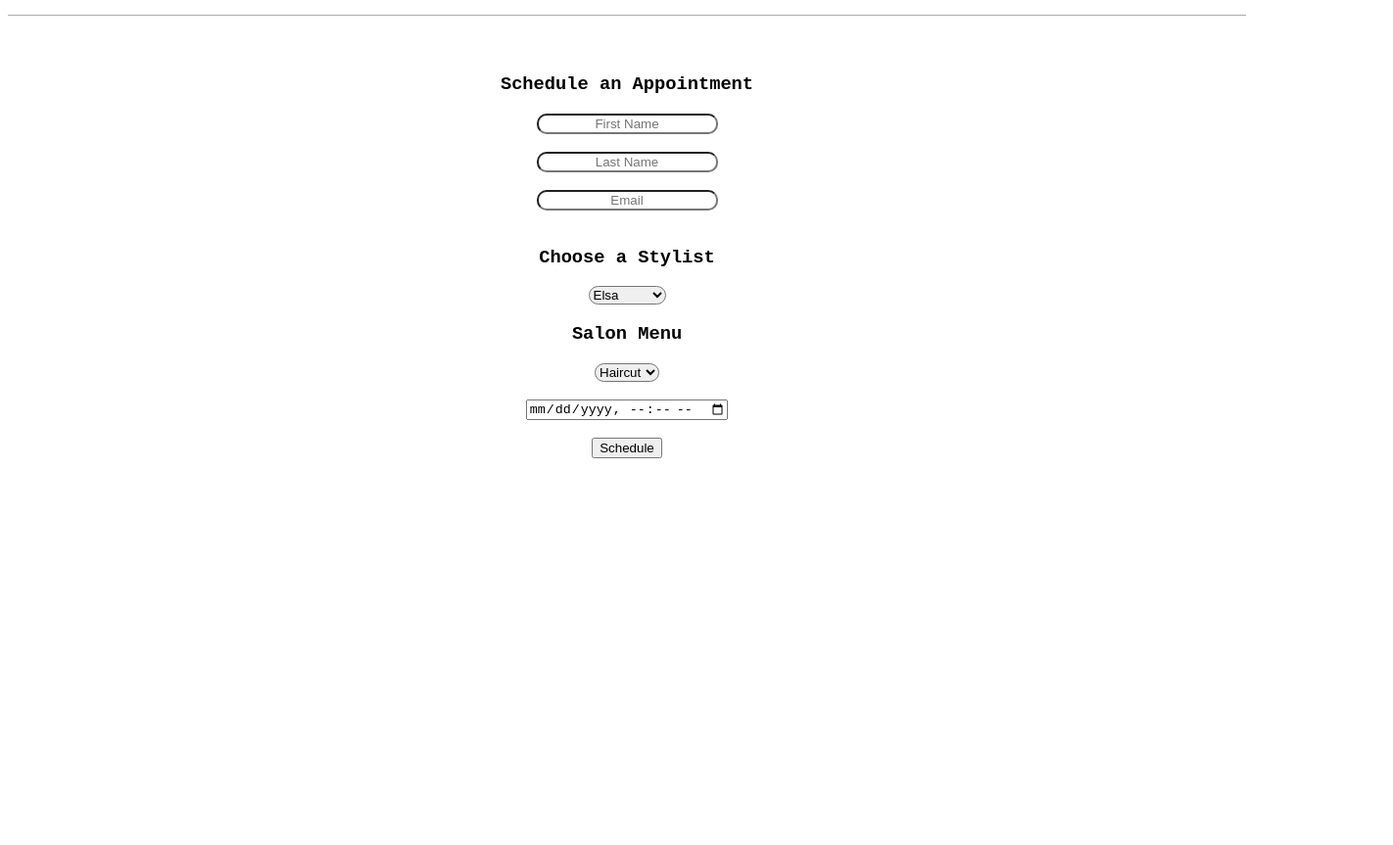
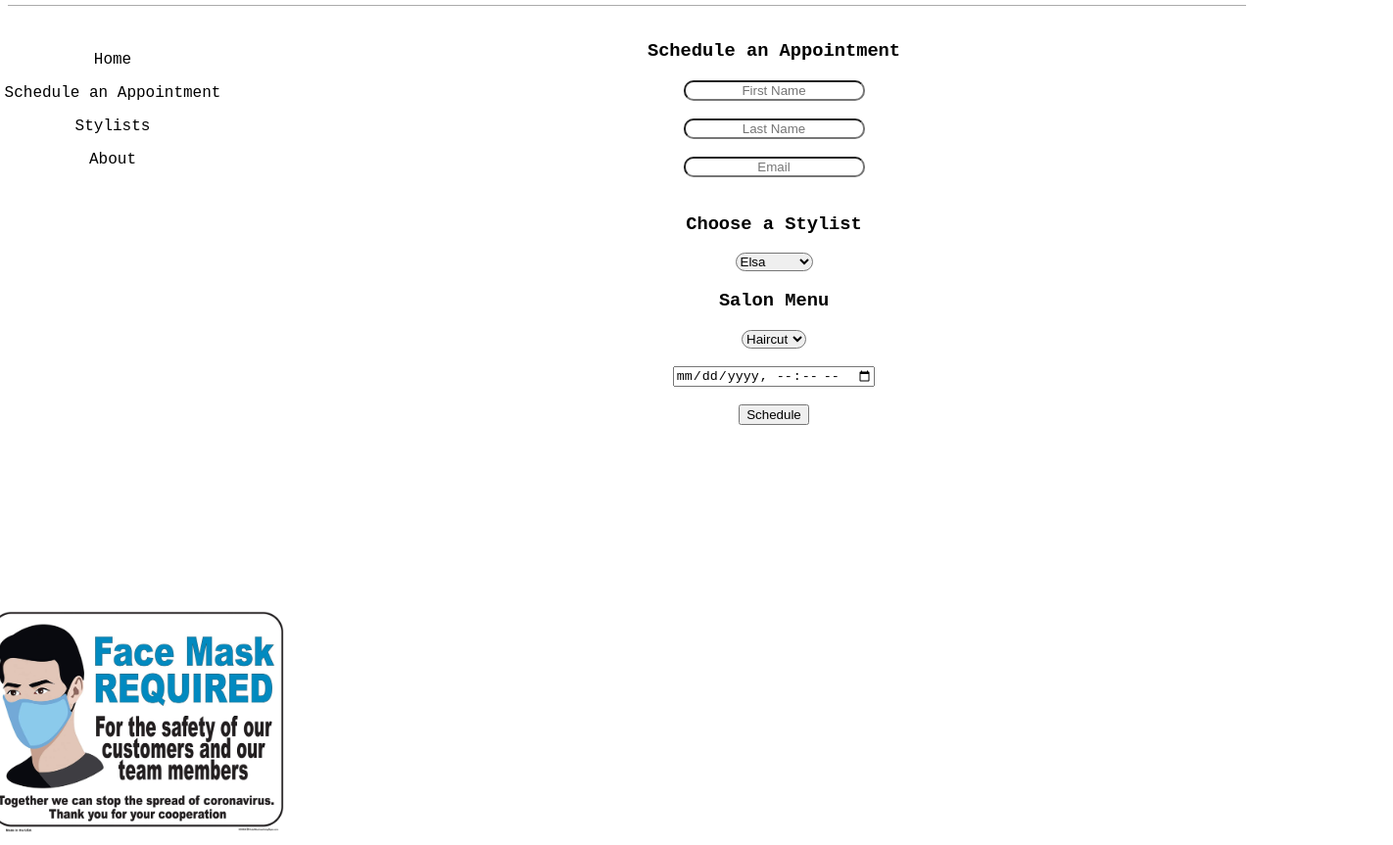
Before and after one commit to reyes2981/appt_program_frontend, a website: page index.html in a window 1280 px wide. Shown: the part 83-946 px from the top of the page at 98% size, 1422 px wide, since content can reach past the window. Before the commit the page ends 800 px from the top, so only its background shows below. Drawn offline with Linux system fonts and the light colour scheme.

Commit message:
added a nav menu

```diff
--- a/css/styles.css
+++ b/css/styles.css
@@ -1,5 +1,3 @@
-
-
 body {
     text-align: center;
     margin-top: 100px;
@@ -11,7 +9,7 @@ body {
 
 h1 {
     position: relative;
-    right: 555px;
+    right: 520px;
     top: -70px;
     color: #f05945;
     font-weight: bolder;
@@ -27,12 +25,40 @@ h1 {
 #line {
     border-bottom: 1px solid #aaa;
     position: relative;
-    top: -100px;
+    top: -70px;
+}
+
+nav {
+    position: relative;
+    right: 525px;
+    top: -40px;
+}
+
+#home-bttn:hover {
+    font-weight: bolder;
+}
+
+#appt-bttn:hover {
+    font-weight: bolder;
+}
+
+#stylist-bttn:hover {
+    font-weight: bold;
+}
+
+#about-bttn:hover {
+    font-weight: bolder;
+}
+
+a {
+    text-decoration: none;
+    color: black;
 }
 
 .form-container {
     position: relative;
-    top: -60px;
+    top: -190px;
+    right: -150px;
 }
 
 #first-name {
@@ -63,3 +89,9 @@ h1 {
 input[type="text"]::placeholder {
     text-align: center;
 }
+
+img {
+    width: 300px;
+    position: relative;
+    right: 500px;
+}
--- a/index.html
+++ b/index.html
@@ -13,10 +13,15 @@
 
         <h1><strong>Cuts 4 Less</strong></h1>
 
-        <img src="home.png" alt="Italian Trulli" id="home-vector">
+        <div id="line"></div>
 
+        <nav>
+        <p id="home-bttn"><a href="/home.html">Home</a></p>
+        <p id="appt-bttn"><a href="/">Schedule an Appointment</a></p>
+        <p id="stylist-bttn"><a href="">Stylists</a></p>
+        <p id="about-bttn"><a href="">About</a></p>
+        </nav>
 
-        <div id="line"></div>
 
         <div class="form-container">
 
@@ -60,6 +65,8 @@
         <div id="appointment-container">
         </div>
 
+        <img src="81IFC+bYoiL._AC_SL1500_.jpg">
+
 
 
         <script type="text/javascript" src="src/index.js"></script>
```
Also changed, not shown: home.html (added, +27 -0 lines), 81IFC+bYoiL._AC_SL1500_.jpg (added).
